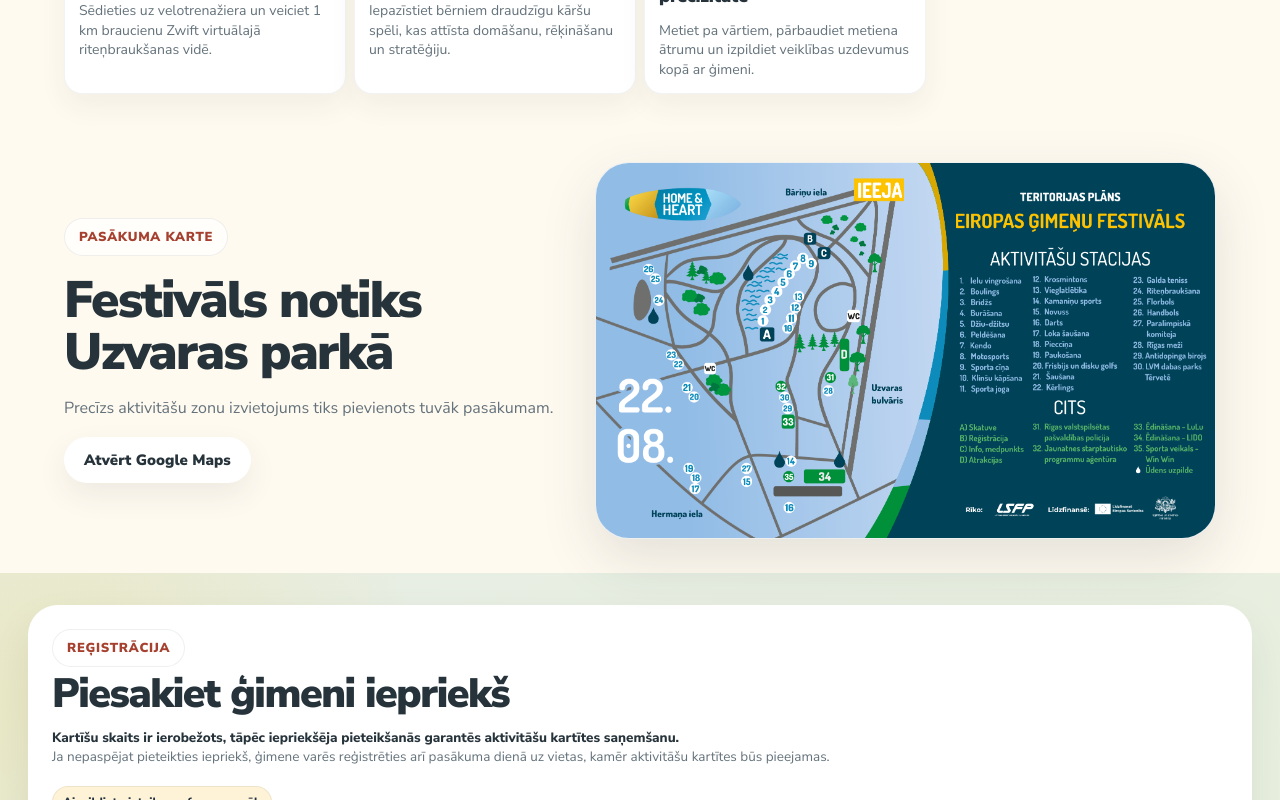
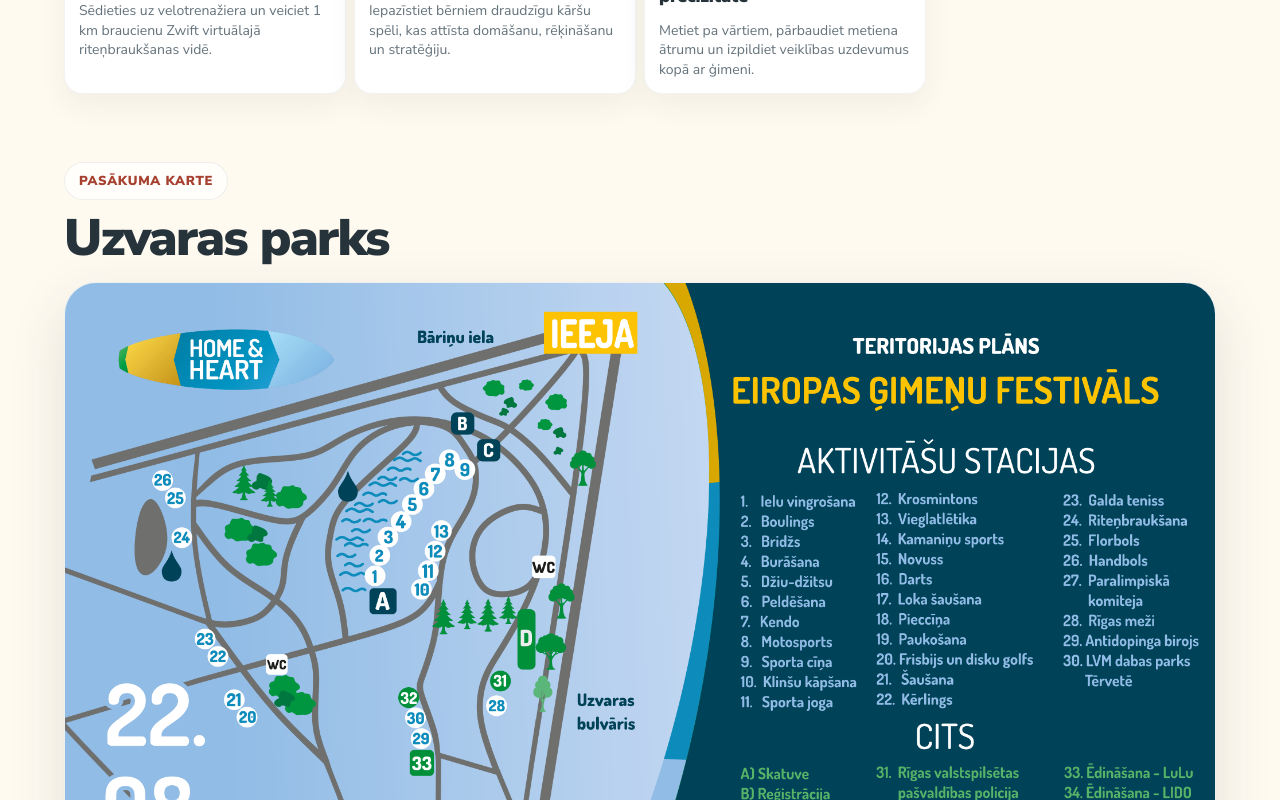
Before and after one commit to ronaldsrezais-cpu/eiropas_gimenu_festivals, a Next.js app: page / in a window 1280 px wide. Shown: the part 2780-3580 px from the top of the page. Built offline with nearby package versions, Linux system fonts and the light colour scheme.

Commit message:
Add files via upload

```diff
--- a/app/globals.css
+++ b/app/globals.css
@@ -4073,3 +4073,40 @@ img[src*="co-funded"] {
     min-height: 260px;
   }
 }
+
+
+/* Full-width event map section */
+.map-section-full {
+  display: block !important;
+  grid-template-columns: none !important;
+  gap: 0 !important;
+}
+
+.map-section-full .map-copy {
+  margin-bottom: 18px;
+  max-width: none;
+}
+
+.map-section-full .map-copy h2 {
+  margin: 12px 0 0;
+}
+
+.map-section-full .festival-map-embed {
+  width: 100%;
+  min-height: 0 !important;
+  border-radius: 32px;
+}
+
+.map-section-full .festival-map-embed img {
+  display: block;
+  width: 100%;
+  height: auto;
+  min-height: 0 !important;
+  object-fit: contain;
+}
+
+@media (max-width: 700px) {
+  .map-section-full .festival-map-embed {
+    border-radius: 22px;
+  }
+}
--- a/app/page.js
+++ b/app/page.js
@@ -161,12 +161,10 @@ import Script from "next/script"; const pageHtml = `<header class="site-header"
       <article class="activity-card"><span>Florbols</span><h3>Florbola ātrums un precizitāte</h3><p>Metiet pa vārtiem, pārbaudiet metiena ātrumu un izpildiet veiklības uzdevumus kopā ar ģimeni.</p></article>
       </div>
       </section>
-      <section class="section-pad map-section" id="karte">
+      <section class="section-pad map-section map-section-full" id="karte">
       <div class="map-copy">
       <span class="section-label">Pasākuma karte</span>
-      <h2>Festivāls notiks Uzvaras parkā</h2>
-      <p>Precīzs aktivitāšu zonu izvietojums tiks pievienots tuvāk pasākumam.</p>
-      <a class="button secondary" href="https://maps.google.com/?q=Uzvaras+parks+Riga" target="_blank" rel="noreferrer">Atvērt Google Maps</a>
+      <h2>Uzvaras parks</h2>
       </div>
       <div class="map-embed festival-map-embed" aria-label="Eiropas Ģimeņu festivāla teritorijas plāns">
       <img src="/assets/map/festival-map.png" alt="Eiropas Ģimeņu festivāla teritorijas plāns Uzvaras parkā" loading="lazy" />
```
Also changed, not shown: 1 other file (tests, documents, lock files or other folders).
